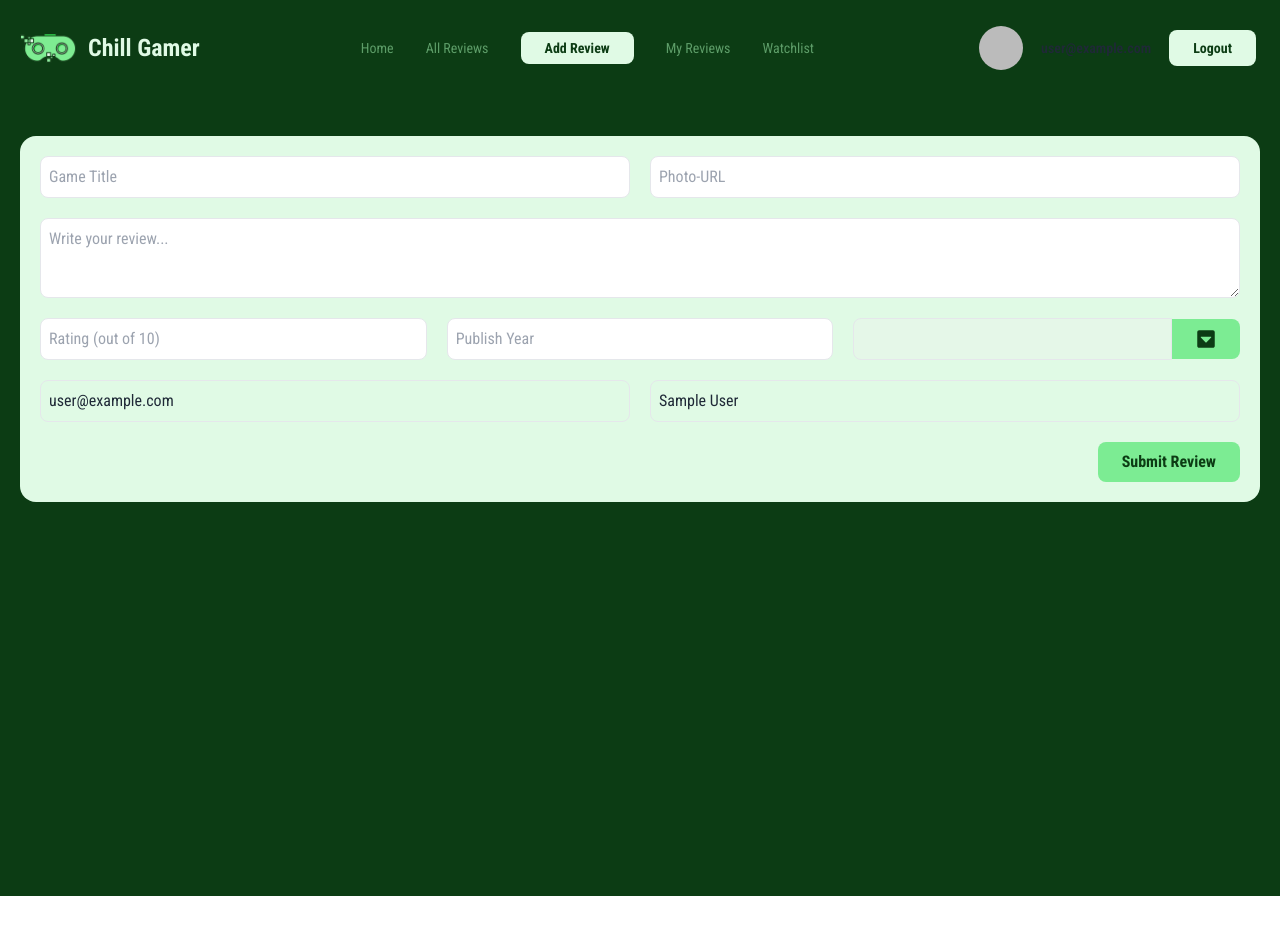
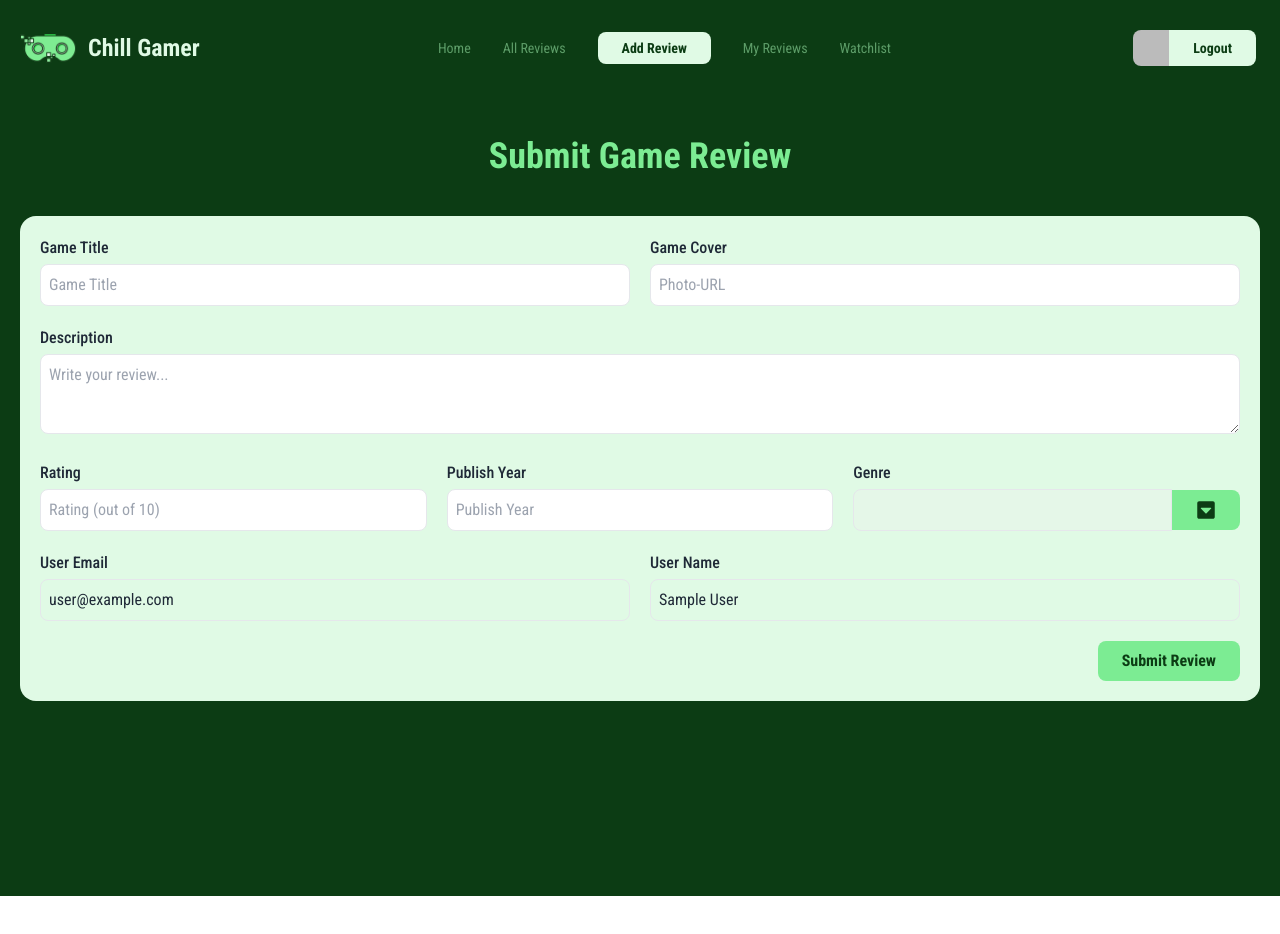
Before and after one commit to itihash-oboshonno/Chill-Gamer-Front, a React (Vite) app: page /addreview in a window 1280 px wide. Shown: the top 934 px of the page. Before the commit the page ends 896 px from the top, so only its background shows below. Built offline with nearby package versions, Linux system fonts and the light colour scheme; no server answers; sample sign-in values are in the browser's storage.

Commit message:
Updated Styles

```diff
--- a/src/components/AllReviews.jsx
+++ b/src/components/AllReviews.jsx
@@ -7,7 +7,8 @@ const AllReviews = () => {
 
     return (
         <div className="max-w-7xl mx-auto px-5 py-10">
-            <div className="grid md:grid-cols-3 lg:grid-cols-4 gap-5">
+            <h2 className="text-4xl font-bold text-center text-primary">All Reviews</h2>
+            <div className="grid md:grid-cols-3 lg:grid-cols-4 gap-5 py-10">
                 {
                     allReviews.map(singleReview => <AllReviewsCard key={singleReview._id} singleReview={singleReview}></AllReviewsCard>)
                 }
--- a/src/components/AllReviewsCard.jsx
+++ b/src/components/AllReviewsCard.jsx
@@ -7,14 +7,14 @@ const AllReviewsCard = ({singleReview}) => {
     const {_id, title, image, rating, year} = singleReview;
 
     return (
-        <div className="grid gap-3 rounded-2xl bg-greenB p-5">
+        <div className="grid gap-3 rounded-2xl bg-greenB p-5 text-primary">
             <div>
                 <img className="object-cover w-full h-52 rounded-lg" src={image} alt="" />
             </div>
             <div>
                 <p className="font-semibold text-xl my-1">{title}</p>
                 <div className="flex items-center justify-between">
-                    <p className="flex items-center gap-1 my-1">Rating: <span>{rating}/10</span> <span><FaStar/></span></p>
+                    <p className="flex items-center gap-1 my-1">Rating: <span>{rating}/10</span> <span className="text-yellow-400"><FaStar/></span></p>
                     <p className="flex items-center gap-1 my-1"><span><FaCalendarAlt/></span>{year}</p>
                 </div>
             </div>
--- a/src/components/DetailedReview.jsx
+++ b/src/components/DetailedReview.jsx
@@ -11,7 +11,7 @@ const DetailedReview = () => {
 
     const handleWishlist = () => {
         const {title, image, review, rating, year, genre, email, userName} = loadedReview;
-        const wishObject = {title, image, review, rating, year, genre, email, userName, wishListsUser: currentUser.email};
+        const wishObject = {title, image, review, rating, year, genre, email, userName, wishListsUser: currentUser.email, wishListsName: currentUser.displayName};
 
         // Send to server
         fetch('http://localhost:5000/wishlist', {
--- a/src/components/HomeComponents/Cerousal.jsx
+++ b/src/components/HomeComponents/Cerousal.jsx
@@ -25,7 +25,7 @@ const Cerousal = () => {
       <Slider {...settings}>
         {images.map((img, index) => (
           <div key={index}>
-            <img src={img} alt={`Slide ${index + 1}`} style={{ width: "100%" }} />
+            <img className="rounded-lg md:rounded-3xl" src={img} alt={`Slide ${index + 1}`} style={{ width: "100%" }} />
           </div>
         ))}
       </Slider>
--- a/src/components/Navbar.jsx
+++ b/src/components/Navbar.jsx
@@ -23,7 +23,9 @@ const Navbar = () => {
         <NavLink
           to="/"
           className={({ isActive }) =>
-            isActive ? "text-primary font-bold bg-greenB px-6 py-2 rounded-lg text-sm" : "text-greenA hover:text-greenC text-sm"
+            isActive
+              ? "text-primary font-bold bg-greenB px-6 py-2 rounded-lg text-sm"
+              : "text-greenA hover:text-greenC text-sm"
           }
         >
           Home
@@ -33,7 +35,9 @@ const Navbar = () => {
         <NavLink
           to="/allreviews"
           className={({ isActive }) =>
-            isActive ? "text-primary font-bold bg-greenB px-6 py-2 rounded-lg text-sm" : "text-greenA hover:text-greenC text-sm"
+            isActive
+              ? "text-primary font-bold bg-greenB px-6 py-2 rounded-lg text-sm"
+              : "text-greenA hover:text-greenC text-sm"
           }
         >
           All Reviews
@@ -43,7 +47,9 @@ const Navbar = () => {
         <NavLink
           to="/addreview"
           className={({ isActive }) =>
-            isActive ? "text-primary font-bold bg-greenB px-6 py-2 rounded-lg text-sm" : "text-greenA hover:text-greenC text-sm"
+            isActive
+              ? "text-primary font-bold bg-greenB px-6 py-2 rounded-lg text-sm"
+              : "text-greenA hover:text-greenC text-sm"
           }
         >
           Add Review
@@ -53,7 +59,9 @@ const Navbar = () => {
         <NavLink
           to="/myreviews"
           className={({ isActive }) =>
-            isActive ? "text-primary font-bold bg-greenB px-6 py-2 rounded-lg text-sm" : "text-greenA hover:text-greenC text-sm"
+            isActive
+              ? "text-primary font-bold bg-greenB px-6 py-2 rounded-lg text-sm"
+              : "text-greenA hover:text-greenC text-sm"
           }
         >
           My Reviews
@@ -63,7 +71,9 @@ const Navbar = () => {
         <NavLink
           to="/watchlist"
           className={({ isActive }) =>
-            isActive ? "text-primary font-bold bg-greenB px-6 py-2 rounded-lg text-sm" : "text-greenA hover:text-greenC text-sm"
+            isActive
+              ? "text-primary font-bold bg-greenB px-6 py-2 rounded-lg text-sm"
+              : "text-greenA hover:text-greenC text-sm"
           }
         >
           Watchlist
@@ -87,37 +97,34 @@ const Navbar = () => {
         <div className="">
           {currentUser ? (
             <>
-              <div className="flex items-center gap-3">
-                <div className="p-1 rounded-xl flex items-center gap-3 md:gap-1">
-                  <img
-                    className="rounded-full w-8 h-8 md:w-11 md:h-11 object-cover"
-                    src={currentUser.photoURL}
-                    alt=""
-                  />
-                  <p className="hidden md:flex bg-blueC rounded-lg p-3.5 text-blueA text-sm font-semibold">
-                    {currentUser.email}
-                  </p>
+              <div className="p-1 rounded-xl flex items-center">
+                  <div className="tooltip tooltip-bottom" data-tip={currentUser.displayName}>
+                    <img
+                      className="rounded-l-lg w-9 h-9 object-cover"
+                      src={currentUser.photoURL}
+                      alt=""
+                    />
+                  </div>
                   <Link to="/">
                     <button
                       onClick={handleSignOut}
-                      className="text-primary font-bold bg-greenB px-6 py-2 rounded-lg text-sm hover:bg-redC hover:text-redA"
+                      className="text-primary font-bold bg-greenB px-3 py-2 md:px-6 md:py-2 rounded-r-lg text-sm hover:bg-redC hover:text-redA"
                     >
                       Logout
                     </button>
                   </Link>
                 </div>
-              </div>
             </>
           ) : (
             <>
               <div className="flex items-center gap-3">
                 <Link to="/login">
-                  <button className="text-primary font-bold bg-greenB px-6 py-2 rounded-lg text-sm hover:bg-greenC">
+                  <button className="text-primary font-bold bg-greenB px-3 py-2 md:px-6 md:py-2 rounded-lg text-sm hover:bg-greenC">
                     Login
                   </button>
                 </Link>
                 <Link to="/signup">
-                  <button className="text-primary font-bold bg-greenB px-6 py-2 rounded-lg text-sm hover:bg-greenC">
+                  <button className="text-primary font-bold bg-greenB px-3 py-2 md:px-6 md:py-2 rounded-lg text-sm hover:bg-greenC">
                     Sign Up
                   </button>
                 </Link>
@@ -127,10 +134,7 @@ const Navbar = () => {
         </div>
         <div className="flex lg:hidden ml-3">
           <div className="dropdown dropdown-end">
-            <div
-              tabIndex={0}
-              role="button"
-            >
+            <div tabIndex={0} role="button">
               <div className="w-10 rounded-full">
                 <FaBars className="text-greenB"></FaBars>
               </div>
--- a/src/components/PrivateRoutes/AddReview.jsx
+++ b/src/components/PrivateRoutes/AddReview.jsx
@@ -2,9 +2,10 @@ import { useContext, useRef, useState } from "react";
 import { FaCaretSquareDown } from "react-icons/fa";
 import { AuthContext } from "../../providers/AuthProvider";
 import { toast, Toaster } from "sonner";
+import Swal from "sweetalert2";
 
 const AddReview = () => {
-  const {currentUser} = useContext(AuthContext);
+  const { currentUser } = useContext(AuthContext);
   const [category, setCategory] = useState("");
   const currentYear = new Date().getFullYear();
   const formRef = useRef(null);
@@ -21,49 +22,62 @@ const AddReview = () => {
     const email = currentUser.email;
     const userName = currentUser.displayName;
 
-    const newReview = {title, image, review, rating, year, genre, email, userName};
+    const newReview = {
+      title,
+      image,
+      review,
+      rating,
+      year,
+      genre,
+      email,
+      userName,
+    };
 
-    if(rating>10 || rating<1) {
+    if (rating > 10 || rating < 1) {
       toast.warning("Rating range is 1-10!");
       return;
     }
 
-    if(year<1962 || year>currentYear) {
-      toast.warning(`Publish year must be from 1962 to ${currentYear}!`)
+    if (year < 1962 || year > currentYear) {
+      toast.warning(`Publish year must be from 1962 to ${currentYear}!`);
       return;
     }
 
-    if(!category) {
+    if (!category) {
       toast.warning("Please Select Genre!");
       return;
     }
-    console.log(newReview);
 
     // to server
-    fetch('http://localhost:5000/reviews', {
-      method: 'POST',
+    fetch("http://localhost:5000/reviews", {
+      method: "POST",
       headers: {
-        'content-type': 'application/json'
+        "content-type": "application/json",
       },
-      body: JSON.stringify(newReview)
+      body: JSON.stringify(newReview),
     })
-    .then(res => res.json())
-    .then(data => {
-      console.log(data);
+      .then((res) => res.json())
+      .then((data) => {
         if (data.insertedId) {
           formRef.current.reset();
-        toast.success("Your review added successfully!");
+          Swal.fire({
+            title: "Success!",
+            text: "Your review has been uploaded!",
+            icon: "success",
+          });
         }
-    })
-
-  }
+      });
+  };
 
   return (
     <div>
       <div className="bg-primary min-h-screen px-5 py-10">
+        <h2 className="text-4xl font-bold pb-10 text-greenC text-center">Submit Game Review</h2>
         <div className="max-w-7xl mx-auto p-5 bg-greenB rounded-2xl">
           <form className="grid gap-5" onSubmit={handleSubmit} ref={formRef}>
             <div className="flex flex-col md:flex-row items-center justify-center gap-5">
+              <div className=" w-full">
+                <p className="mb-1 font-medium">Game Title</p>
                 <input
                   type="text"
                   name="title"
@@ -71,6 +85,9 @@ const AddReview = () => {
                   className="rounded-lg p-2 border w-full"
                   required
                 />
+              </div>
+              <div className="w-full">
+                <p className="mb-1 font-medium">Game Cover</p>
                 <input
                   type="url"
                   name="cover"
@@ -79,7 +96,9 @@ const AddReview = () => {
                   required
                 />
               </div>
-            <div className="flex items-center justify-center">
+            </div>
+            <div className="w-full">
+              <p className="mb-1 font-medium">Description</p>
               <textarea
                 type="text"
                 name="description"
@@ -89,6 +108,8 @@ const AddReview = () => {
               />
             </div>
             <div className="grid md:grid-cols-3 items-center justify-center gap-5">
+              <div className="w-full">
+                <p className="mb-1 font-medium">Rating</p>
                 <input
                   type="number"
                   name="rating"
@@ -96,6 +117,9 @@ const AddReview = () => {
                   className="rounded-lg p-2 border w-full"
                   required
                 />
+              </div>
+              <div className="w-full">
+                <p className="mb-1 font-medium">Publish Year</p>
                 <input
                   type="number"
                   name="year"
@@ -103,8 +127,17 @@ const AddReview = () => {
                   className="rounded-lg p-2 border w-full"
                   required
                 />
+              </div>
+              <div className="w-full">
+                <p className="mb-1 font-medium">Genre</p>
                 <div className="flex items-center">
-                <input type="text" name="genre" defaultValue={category} className="rounded-l-lg p-2 border w-full" disabled/>
+                  <input
+                    type="text"
+                    name="genre"
+                    defaultValue={category}
+                    className="rounded-l-lg p-2 border w-full"
+                    disabled
+                  />
                   <div className="dropdown dropdown-end">
                     <div
                       tabIndex={0}
@@ -117,26 +150,63 @@ const AddReview = () => {
                       tabIndex={0}
                       className="dropdown-content menu bg-base-100 rounded-box z-[1] w-52 p-2 shadow"
                     >
-                    <li onClick={() => setCategory("Action")}><a>Action</a></li>
-                    <li onClick={() => setCategory("Adventure")}><a>Adventure</a></li>
-                    <li onClick={() => setCategory("Arcade")}><a>Arcade</a></li>
-                    <li onClick={() => setCategory("Battle Royale")}><a>Battle Royale</a></li>
-                    <li onClick={() => setCategory("Casual")}><a>Casual</a></li>
-                    <li onClick={() => setCategory("Fighting")}><a>Fighting</a></li>
-                    <li onClick={() => setCategory("Puzzle")}><a>Puzzle</a></li>
-                    <li onClick={() => setCategory("Racing")}><a>Racing</a></li>
-                    <li onClick={() => setCategory("RPG")}><a>RPG</a></li>
-                    <li onClick={() => setCategory("Sandbox")}><a>Sandbox</a></li>
-                    <li onClick={() => setCategory("Sports")}><a>Sports</a></li>
-                    <li onClick={() => setCategory("Stealth")}><a>Stealth</a></li>
-                    <li onClick={() => setCategory("Strategy")}><a>Strategy</a></li>
+                      <li onClick={() => setCategory("Action")}>
+                        <a>Action</a>
+                      </li>
+                      <li onClick={() => setCategory("Adventure")}>
+                        <a>Adventure</a>
+                      </li>
+                      <li onClick={() => setCategory("Arcade")}>
+                        <a>Arcade</a>
+                      </li>
+                      <li onClick={() => setCategory("Battle Royale")}>
+                        <a>Battle Royale</a>
+                      </li>
+                      <li onClick={() => setCategory("Casual")}>
+                        <a>Casual</a>
+                      </li>
+                      <li onClick={() => setCategory("Fighting")}>
+                        <a>Fighting</a>
+                      </li>
+                      <li onClick={() => setCategory("Puzzle")}>
+                        <a>Puzzle</a>
+                      </li>
+                      <li onClick={() => setCategory("Racing")}>
+                        <a>Racing</a>
+                      </li>
+                      <li onClick={() => setCategory("RPG")}>
+                        <a>RPG</a>
+                      </li>
+                      <li onClick={() => setCategory("Sandbox")}>
+                        <a>Sandbox</a>
+                      </li>
+                      <li onClick={() => setCategory("Sports")}>
+                        <a>Sports</a>
+                      </li>
+                      <li onClick={() => setCategory("Stealth")}>
+                        <a>Stealth</a>
+                      </li>
+                      <li onClick={() => setCategory("Strategy")}>
+                        <a>Strategy</a>
+                      </li>
                     </ul>
                   </div>
                 </div>
               </div>
+            </div>
             <div className="flex flex-col md:flex-row items-center justify-center gap-5">
-              <p className="rounded-lg p-2 border w-full">{currentUser?.email}</p>
-              <p className="rounded-lg p-2 border w-full">{currentUser?.displayName}</p>
+              <div className="w-full">
+                <p className="mb-1 font-medium">User Email</p>
+                <p className="rounded-lg p-2 border w-full">
+                  {currentUser?.email}
+                </p>
+              </div>
+              <div className="w-full">
+                <p className="mb-1 font-medium">User Name</p>
+                <p className="rounded-lg p-2 border w-full">
+                  {currentUser?.displayName}
+                </p>
+              </div>
             </div>
             <div className="flex items-center justify-end">
               <input
--- a/src/components/PrivateRoutes/UpdateReview.jsx
+++ b/src/components/PrivateRoutes/UpdateReview.jsx
@@ -15,7 +15,7 @@ const UpdateReview = () => {
 
   useEffect(() => {
     setCategory(genre);
-  }, [])
+  }, []);
 
   const handleUpdateRev = (e) => {
     e.preventDefault();
@@ -71,7 +71,7 @@ const UpdateReview = () => {
           Swal.fire({
             title: "Success!",
             text: "Your review updated successfully!",
-            icon: "success"
+            icon: "success",
           });
         }
       });
@@ -79,10 +79,15 @@ const UpdateReview = () => {
 
   return (
     <div>
-      <div className="bg-primary min-h-screen px-5 py-10">
+      <div className="min-h-screen px-5 py-10">
+        <h2 className="text-4xl font-bold pb-10 text-primary text-center">
+          Update {title} Review
+        </h2>
         <div className="max-w-7xl mx-auto p-5 bg-greenB rounded-2xl">
           <form className="grid gap-5" onSubmit={handleUpdateRev}>
             <div className="flex flex-col md:flex-row items-center justify-center gap-5">
+              <div className="w-full">
+                <p className="mb-1 font-medium">Game Title</p>
                 <input
                   type="text"
                   name="title"
@@ -91,6 +96,9 @@ const UpdateReview = () => {
                   className="rounded-lg p-2 border w-full"
                   required
                 />
+              </div>
+              <div className="w-full">
+                <p className="mb-1 font-medium">Game Cover</p>
                 <input
                   type="url"
                   name="cover"
@@ -100,7 +108,9 @@ const UpdateReview = () => {
                   required
                 />
               </div>
-            <div className="flex items-center justify-center">
+            </div>
+            <div className="w-full">
+              <p className="mb-1 font-medium">Description</p>
               <textarea
                 type="text"
                 name="description"
@@ -111,6 +121,8 @@ const UpdateReview = () => {
               />
             </div>
             <div className="grid md:grid-cols-3 items-center justify-center gap-5">
+              <div className="w-full">
+                <p className="mb-1 font-medium">Rating</p>
                 <input
                   type="number"
                   name="rating"
@@ -119,6 +131,9 @@ const UpdateReview = () => {
                   className="rounded-lg p-2 border w-full"
                   required
                 />
+              </div>
+              <div className="w-full">
+                <p className="mb-1 font-medium">Publish Year</p>
                 <input
                   type="number"
                   name="year"
@@ -127,6 +142,9 @@ const UpdateReview = () => {
                   className="rounded-lg p-2 border w-full"
                   required
                 />
+              </div>
+              <div className="w-full">
+                <p className="mb-1 font-medium">Genre</p>
                 <div className="flex items-center">
                   <input
                     type="text"
@@ -190,18 +208,21 @@ const UpdateReview = () => {
                   </div>
                 </div>
               </div>
+            </div>
             <div className="flex flex-col md:flex-row items-center justify-center gap-5">
-              <p className="rounded-lg p-2 border w-full">
-                {email}
-              </p>
-              <p className="rounded-lg p-2 border w-full">
-                {userName}
-              </p>
+              <div className="w-full">
+                <p className="mb-1 font-medium">User Email</p>
+                <p className="rounded-lg p-2 border w-full">{email}</p>
+              </div>
+              <div className="w-full">
+                <p className="mb-1 font-medium">User Name</p>
+                <p className="rounded-lg p-2 border w-full">{userName}</p>
+              </div>
             </div>
             <div className="flex items-center justify-end">
               <input
                 type="submit"
-                value="Submit Review"
+                value="Update Review"
                 className="text-primary font-bold px-6 py-2 rounded-lg bg-greenC cursor-pointer"
               />
             </div>
```
Also changed, not shown: src/components/PrivateRoutes/Login.jsx (+15 -4 lines), src/components/PrivateRoutes/SignUp.jsx (+13 -6 lines). Lines whose indentation alone changed are shown as unchanged.
